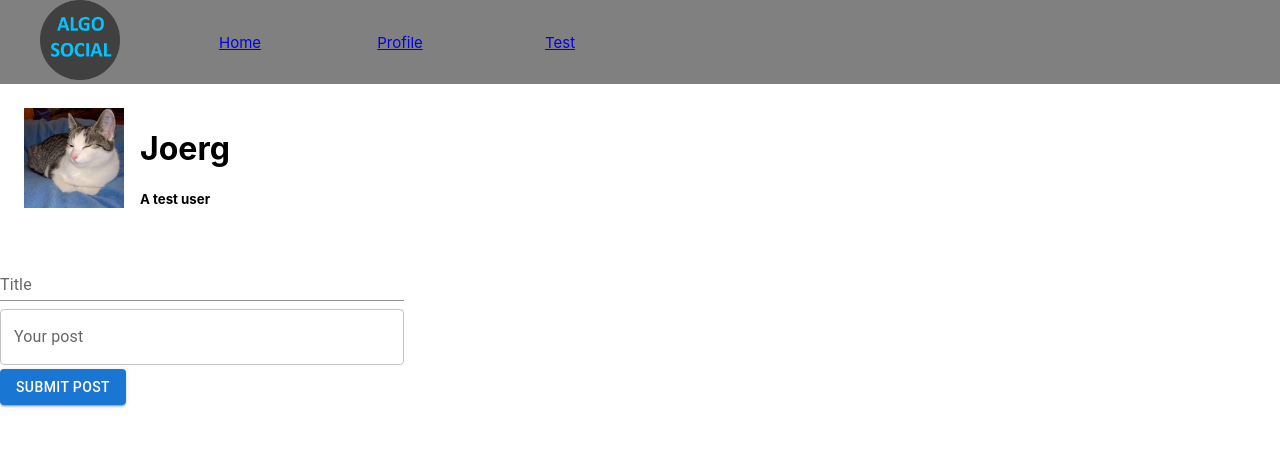
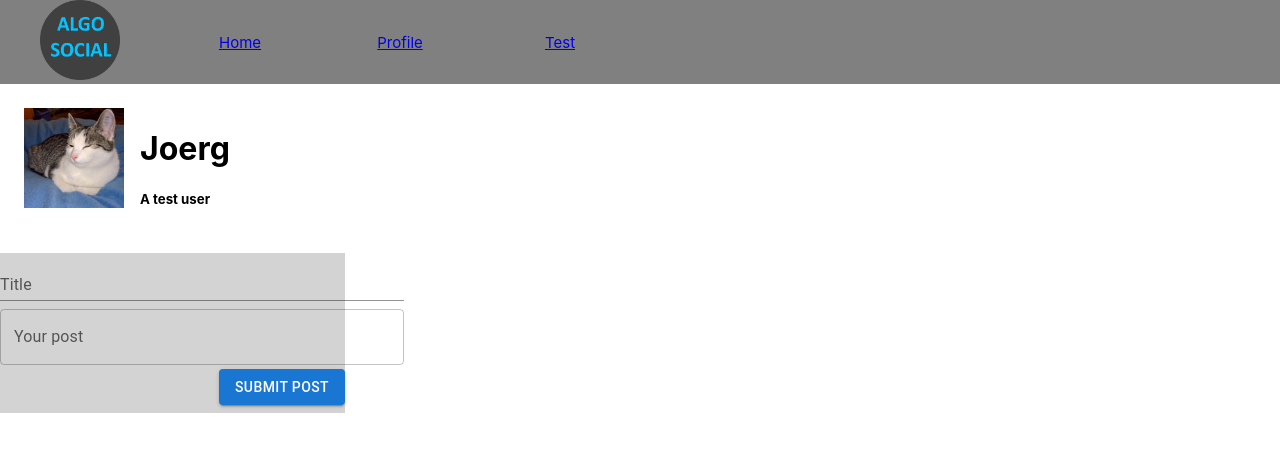
Before and after one commit to JoergSchmid/AlgoSocial, a React (Create React App) app: page / in a window 1280 px wide. Shown: the top 452 px of the page. Built offline with nearby package versions, Linux system fonts and the light colour scheme.

Commit message:
PostInput is now in a box, with the button moved to the right side.

```diff
--- a/src/Profile/Post/PostInput.tsx
+++ b/src/Profile/Post/PostInput.tsx
@@ -1,5 +1,5 @@
 import { PostType } from "../Profile";
-import { Button, TextField } from "@mui/material";
+import { Box, Button, TextField } from "@mui/material";
 
 export default function PostInput({submitPost}: {submitPost: (post: PostType) => void}) {
     const handleSubmitButtonClick = (event: any) => {
@@ -10,10 +10,12 @@ export default function PostInput({submitPost}: {submitPost: (post: PostType) =>
     }
 
     return (
-        <form onSubmit={handleSubmitButtonClick}>
-            <TextField variant="standard" id="title" label="Title" sx={{width: "40ch"}}></TextField><br/>
-            <TextField variant="outlined" id="message" label="Your post" margin="dense" multiline sx={{width: "40ch"}}></TextField><br/>
-            <Button variant="contained" type="submit">Submit Post</Button>
-        </form>
+        <Box sx={{width: 345, height: 160, backgroundColor: "lightgrey"}}>
+            <form onSubmit={handleSubmitButtonClick}>
+                <TextField variant="standard" id="title" label="Title" sx={{width: "40ch"}}></TextField><br/>
+                <TextField variant="outlined" id="message" label="Your post" margin="dense" multiline sx={{width: "40ch"}}></TextField><br/>
+                <Button variant="contained" type="submit" style={{float:"right"}}>Submit Post</Button>
+            </form>
+        </Box>
     );
 }
```
